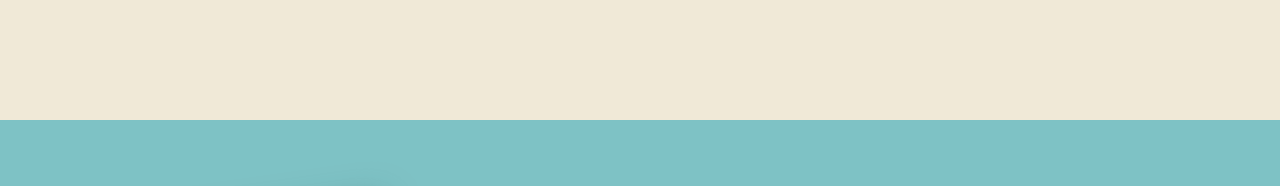
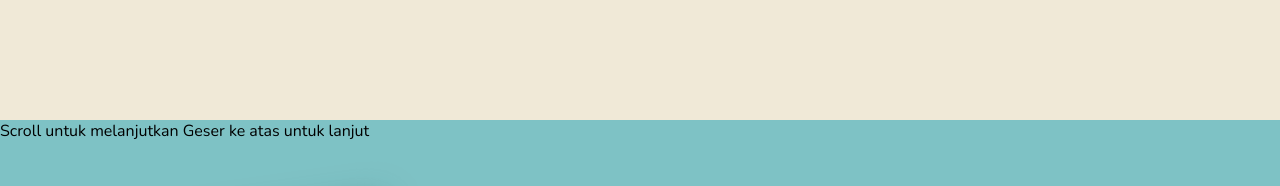
Before and after one commit to naznaraaaa/DiniyyahPuteri-PadangPanjang, a plain HTML site: page chapters/chapter5/index.html in a window 1280 px wide. Shown: the part 1720-1906 px from the top of the page. Drawn offline with nearby package versions, Linux system fonts and the light colour scheme; grey boxes are pictures that could not be loaded.

Commit message:
Update index.html

```diff
--- a/chapters/chapter5/index.html
+++ b/chapters/chapter5/index.html
@@ -3,15 +3,13 @@
 <head>
     <meta charset="UTF-8">
     <meta name="viewport" content="width=device-width, initial-scale=1.0">
-
     <title>Chapter 5 — Diniyyah Puteri</title>
-
     <!-- Font -->
     <link rel="stylesheet" href="../../assets/global/fonts/fonts.css">
 
     <link rel="stylesheet" href="style.css">
-</head>
-<body>
+   </head>
+   <body>
 
     <!-- SOUND BUTTON -->
     <button
@@ -257,6 +255,12 @@
                         </div>
                     </div>
 
+                     <!-- PETUNJUK SCROLL -->
+                    <div class="scroll-hint" aria-hidden="true">
+                        <span class="scroll-hint-text scroll-hint-desktop">Scroll untuk melanjutkan</span>
+                        <span class="scroll-hint-text scroll-hint-touch">Geser ke atas untuk lanjut</span>
+                        <span class="scroll-hint-arrow"></span>
+                    </div>
                 </div>
             </section>
 
```
